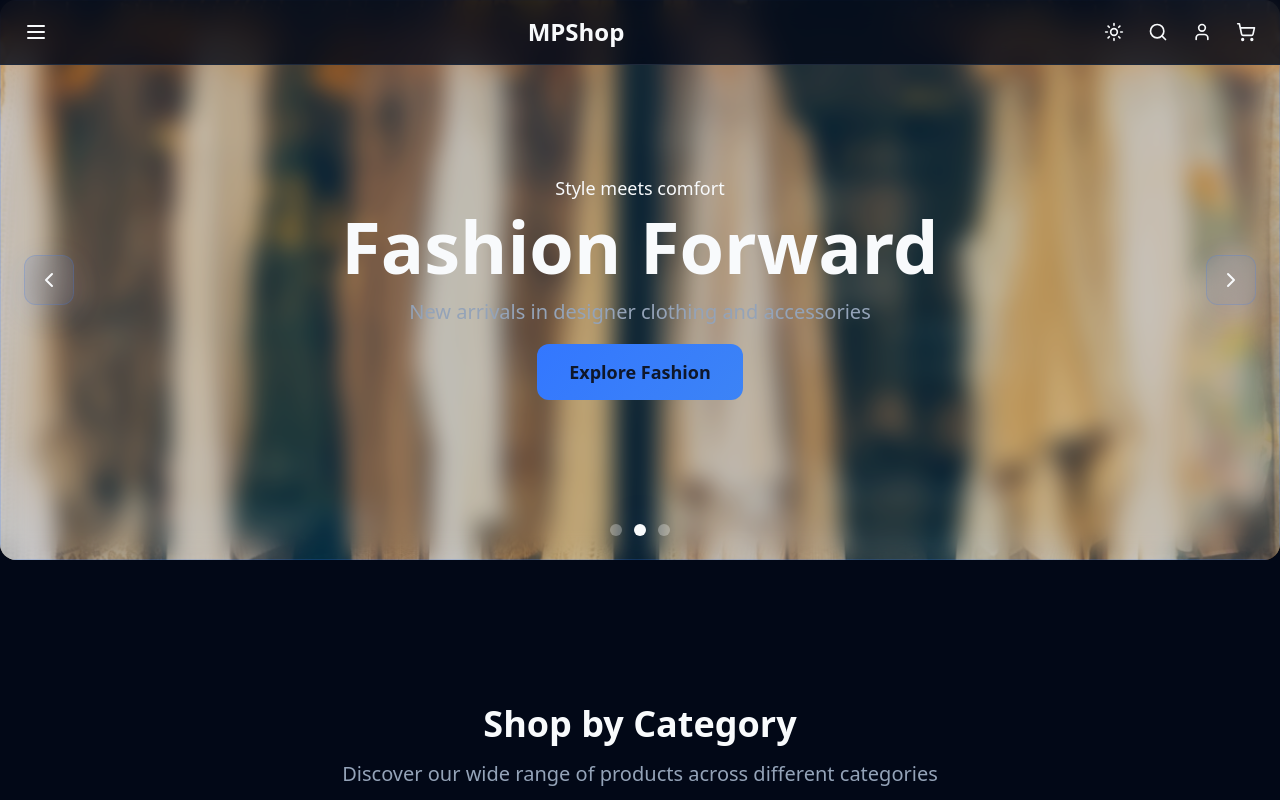
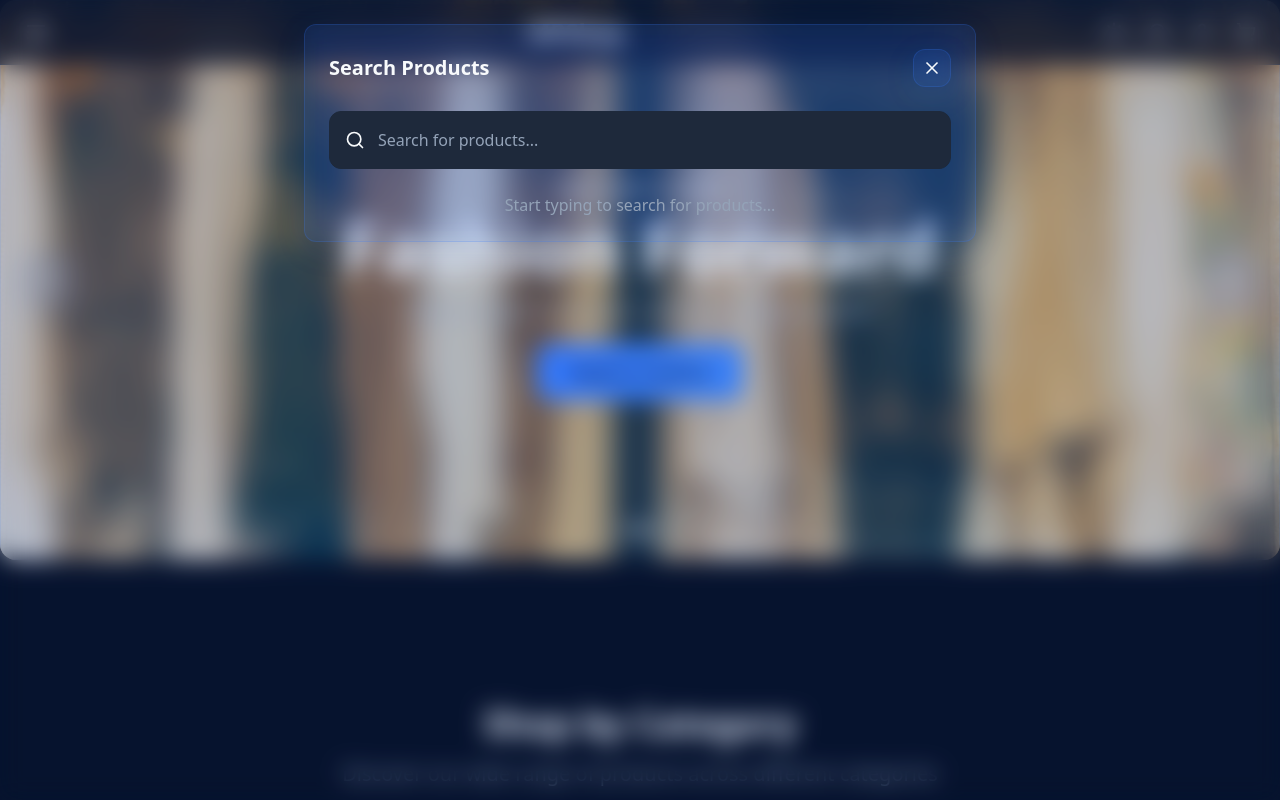
Before and after one commit to MinhPhung1307/Ecommerce, a React (Vite) app in the folder client/: page / in a window 1280 px wide. Both pictures are taken after a click on the button 1158 px from the left and 32 px from the top of the page. Shown: the top 800 px of the page. Built offline with nearby package versions, Linux system fonts and the light colour scheme.

Commit message:
feat(search): add search overlay with query navigation

```diff
--- a/client/src/components/Layout/SearchOverlay.jsx
+++ b/client/src/components/Layout/SearchOverlay.jsx
@@ -2,9 +2,69 @@ import { useState } from "react";
 import { X, Search } from "lucide-react";
 import { useDispatch, useSelector } from "react-redux";
 import { useNavigate } from "react-router-dom";
+import { toggleSearchBar } from "../../store/slices/popupSlice";
 
 const SearchOverlay = () => {
-  return <></>;
+  const [searchQuery, setSearchQuery] = useState("");
+  const dispatch = useDispatch();
+  const navigate = useNavigate();
+  const { isSearchBarOpen } = useSelector(state => state.popup);
+  if (!isSearchBarOpen) return null;
+
+  const handleSearch = () => {
+    if (searchQuery.trim() !== "") {
+      dispatch(toggleSearchBar());
+      navigate(`/products?search=${encodeURIComponent(searchQuery)}`);
+    }
+  };
+  return (
+    <>
+      <div className="fixed inset-0 z-50">
+        {/* GLASS BACKGROUND */}
+        <div className="absolute inset-0 backdrop-blur-md bg-[hsla(var(--glass-bg))]">
+          {/* SEARCH CONTAINER */}
+          <div className="relative z-10 animate-slide-in-top">
+            <div className="glass-panel m-6 max-w-2xl mx-auto">
+              <div className="flex items-center justify-between mb-6">
+                <h2 className="text-xl font-semibold text-primary">Search Products</h2>
+                <button
+                  onClick={() => dispatch(toggleSearchBar())}
+                  className="p-2 rounded-lg glass-card hover:glow-on-hover animate-smooth"
+                >
+                  <X className="w-5 h-5 text-primary"/>
+                </button>
+              </div>
+
+              <div className="relative">
+                {/* SEARCH ICON BUTTON */}
+                <button
+                  onClick={handleSearch}
+                  className="absolute left-4 top-1/2 transform -translate-y-1/2 w-5 h-5 text-muted-foreground"
+                >
+                  <Search className="w-5 h-5 text-primary"/>
+                </button>
+
+                <input
+                  type="text"
+                  placeholder="Search for products..."
+                  value={searchQuery}
+                  onChange={(e) => setSearchQuery(e.target.value)}
+                  onKeyDown={(e) => e.key === "Enter" && handleSearch()}
+                  className="w-full pl-12 pr-4 py-4 bg-secondary border border-border rounded-lg
+                  focus:outline-none text-foreground placeholder-muted-foreground"
+                  autoFocus
+                />
+              </div>
+
+              <div className="mt-6 text-center text-muted-foreground">
+                <p>Start typing to search for products...</p>
+              </div>
+            </div>
+          </div>
+        </div>
+      </div>
+    </>
+  );
 };
 
 export default SearchOverlay;
```
